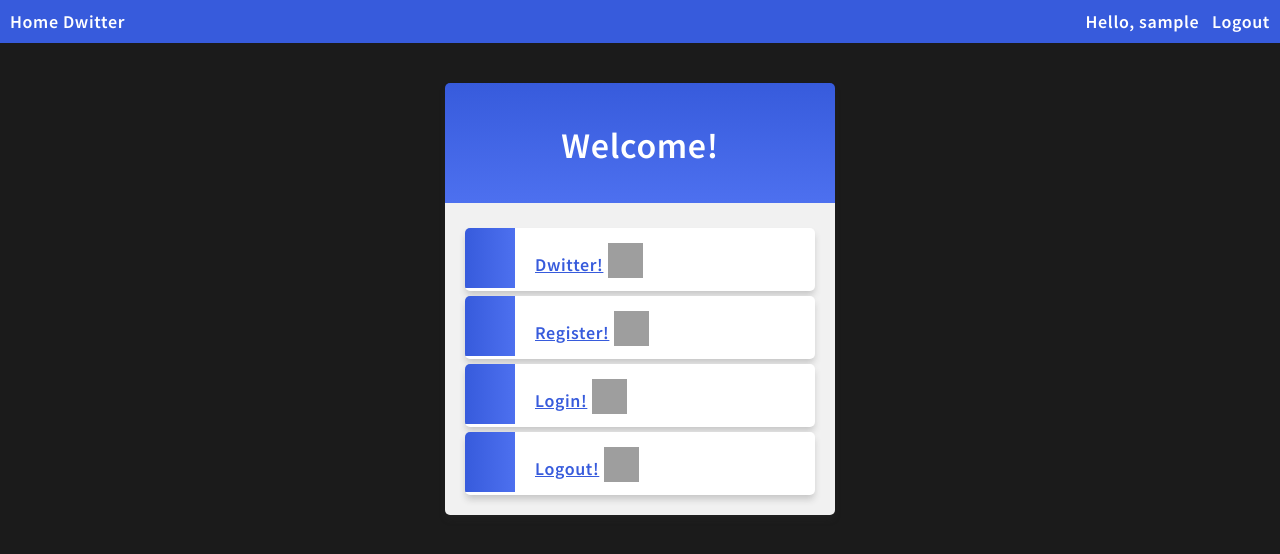
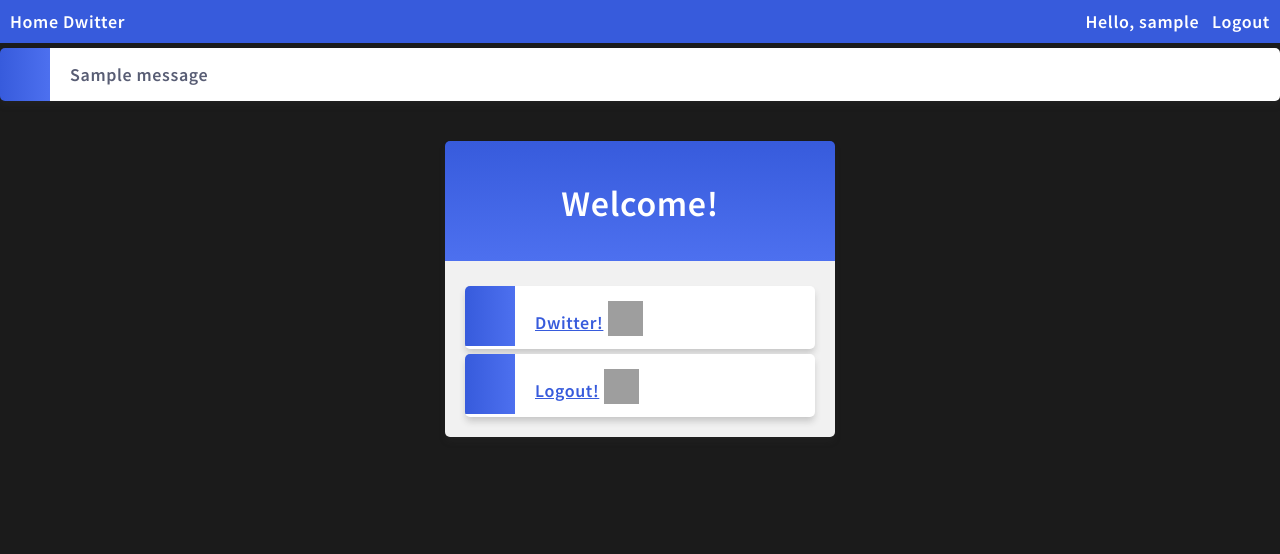
Before and after one commit to uJakubC/dwitter-project, a Django app: page / in a window 1280 px wide. Shown: the top 554 px of the page. Run offline with Django 4.2, Linux system fonts and the light colour scheme; a user stored in the database is signed in; tables that the repository leaves empty hold one stand-in row (values such as "Sample post"); one stand-in notice (Sample message) is shown; grey boxes are pictures that could not be loaded.

Commit message:
Created condition that will check if user is authenticated and based on that user will see proper elements on template

```diff
--- a/Dwitter_project/Dwitter_project_app/templates/main_page.html
+++ b/Dwitter_project/Dwitter_project_app/templates/main_page.html
@@ -3,21 +3,37 @@
 {% block title %}Login page{% endblock %}
 
 {% block body %}
+    {% for message in messages %}
+        <ul>
+            <li>{{ message }}</li>
+        </ul>
+    {% endfor %}
     <div class="mycard">
         <h1>Welcome!</h1>
         <ul>
-    <li><a href={% url 'tweet-list' %}>Dwitter!</a>
-<img id='main_page_img' src="https://media.istockphoto.com/id/1216459375/vector/blue-letter-d-logo-design-element.jpg?s=612x612&w=0&k=20&c=UQu_f9ihtqSGhq5YE5-cy2Tzt9zyWCStvVIWWXFdStg=">
+            <li>
+                <a href={% url 'tweet-list' %}>Dwitter!</a>
+                <img id='main_page_img'
+                     src="https://media.istockphoto.com/id/1216459375/vector/blue-letter-d-logo-design-element.jpg?s=612x612&w=0&k=20&c=UQu_f9ihtqSGhq5YE5-cy2Tzt9zyWCStvVIWWXFdStg=">
             </li>
-    <li><a href={% url 'register' %}>Register!</a>
-<img id='main_page_img' src="https://www.paidmembershipspro.com/wp-content/uploads/2016/06/signup.png">
+            {% if request.user.is_authenticated %}
+                <li>
+                    <a href={% url 'logout' %}>Logout!</a>
+                    <img id='main_page_img'
+                         src="https://thumbs.dreamstime.com/b/logout-isolated-special-cyan-blue-round-button-abstract-illustration-logout-special-cyan-blue-round-button-103957079.jpg">
                 </li>
-    <li><a href={% url 'login' %}>Login!</a>
-<img id='main_page_img' src="https://thumbs.dreamstime.com/b/vector-illustration-isolated-white-background-login-button-icon-126999949.jpg">
+            {% else %}
+                <li>
+                    <a href={% url 'register' %}>Register!</a>
+                    <img id='main_page_img'
+                         src="https://www.paidmembershipspro.com/wp-content/uploads/2016/06/signup.png">
                 </li>
-    <li><a href={% url 'logout' %}>Logout!</a>
-<img id='main_page_img' src="https://thumbs.dreamstime.com/b/logout-isolated-special-cyan-blue-round-button-abstract-illustration-logout-special-cyan-blue-round-button-103957079.jpg">
+                <li>
+                    <a href={% url 'login' %}>Login!</a>
+                    <img id='main_page_img'
+                         src="https://thumbs.dreamstime.com/b/vector-illustration-isolated-white-background-login-button-icon-126999949.jpg">
                 </li>
+            {% endif %}
         </ul>
     </div>
 
```
Lines whose indentation alone changed are shown as unchanged.
